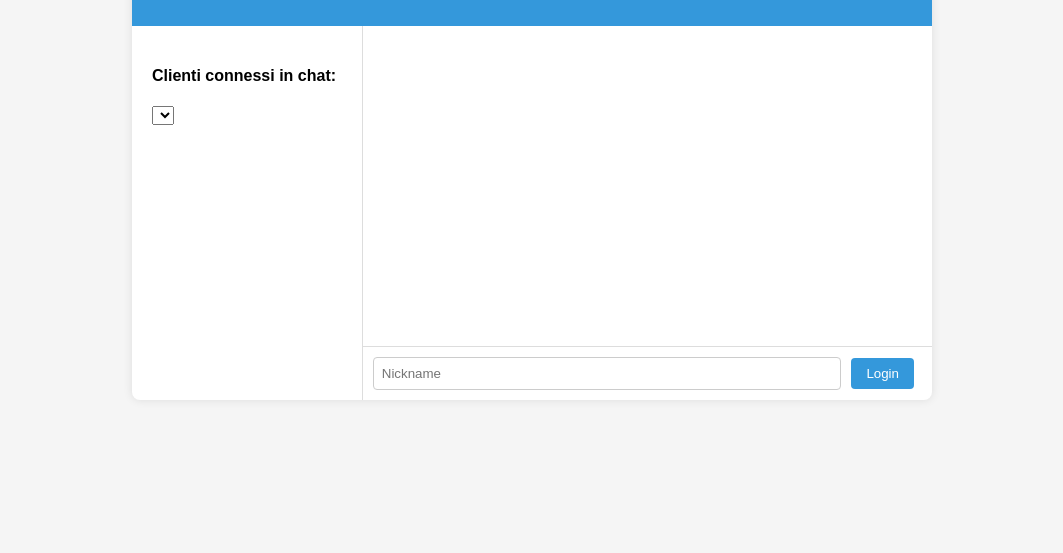
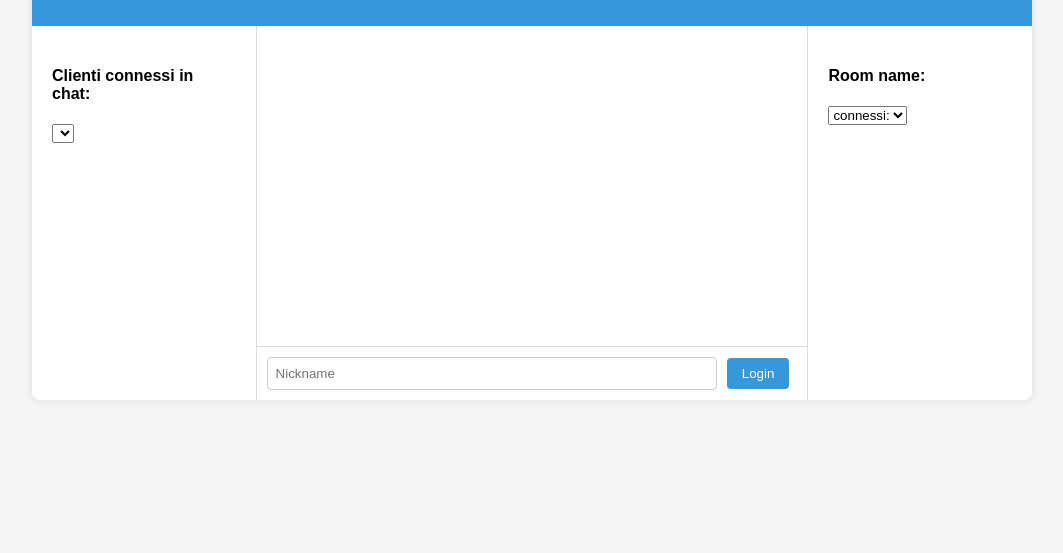
Before and after one commit to Rexeref/chatter, a website: page index.html in a window 1280 px wide. Shown: the part 247-800 px from the top of the page, without its empty margins (108-1171 px from the left). Drawn offline with nearby package versions, Linux system fonts and the light colour scheme; no server answers.

Commit message:
inserita la sidebar di destra per la room

```diff
--- a/css/style.css
+++ b/css/style.css
@@ -14,8 +14,8 @@ body, html {
 }
 
 .chat-container {
-    width: 80%;
-    max-width: 800px;
+    width: 100%;
+    max-width: 1000px;
     background-color: #fff;
     border-radius: 8px;
     box-shadow: 0 0 10px rgba(0, 0, 0, 0.1);
@@ -44,13 +44,19 @@ header {
     font-size: 18px;
 }
 
+.sidebarRight {
+    flex: 1;
+    padding: 20px;
+}
+
 .main-chat {
     flex: 3;
     border-left: 1px solid #ddd;
+    border-right: 1px solid #ddd;
 }
 
 .chat-area {
-    width: 100%;
+    width: 96.5%;
     height: 300px;
     padding: 10px;
     overflow-y: auto;
--- a/index.html
+++ b/index.html
@@ -29,6 +29,12 @@
                         <button onclick="sendMessage()" id="sendMessage" hidden>Invia</button>
                     </div>
                 </div>
+                <div class="sidebarRight">
+                    <h4>Room name:</h4>
+                    <select id="roomClients" name="roomClients">
+                        <option hidden>connessi:</option>
+                    </select>
+                </div>
             </div>
         </div>
     </div>
```
